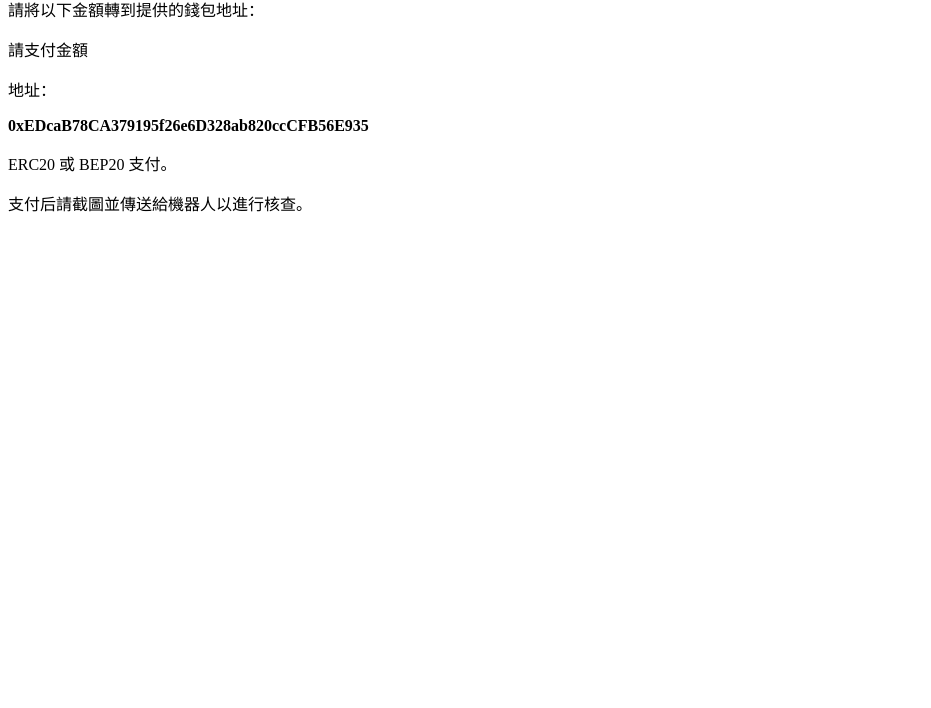
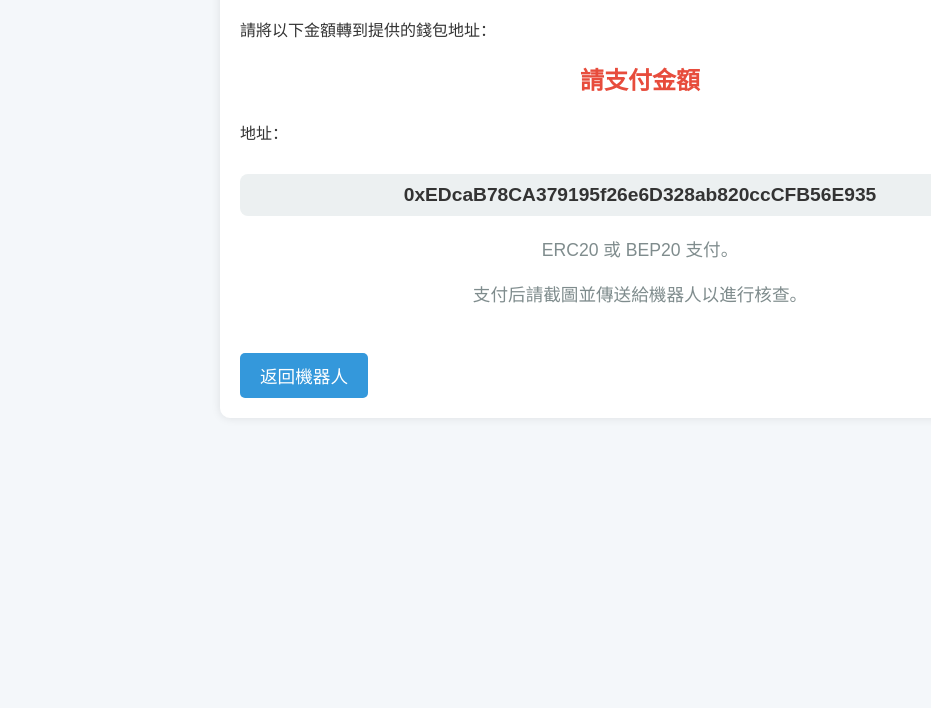
Before and after one commit to smileoh4h4/payment, a plain HTML site: page payment_page.html in a window 1280 px wide. Shown: the part 92-800 px from the top of the page, without its empty margins (0-931 px from the left). Drawn offline with Linux system fonts and the light colour scheme.

Commit message:
payment_page.html

```diff
--- a/payment_page.html
+++ b/payment_page.html
@@ -4,22 +4,106 @@
     <meta charset="UTF-8">
     <meta name="viewport" content="width=device-width, initial-scale=1.0">
     <title>支付頁面</title>
+    <style>
+        /* 基本頁面設置 */
+        body {
+            font-family: Arial, sans-serif;
+            background-color: #f4f7fa;
+            color: #333;
+            margin: 0;
+            padding: 0;
+        }
+
+        /* 設置頁面內容區域 */
+        .container {
+            width: 80%;
+            max-width: 800px;
+            margin: 0 auto;
+            padding: 20px;
+            background-color: #fff;
+            box-shadow: 0 0 10px rgba(0, 0, 0, 0.1);
+            border-radius: 10px;
+        }
+
+        /* 標題樣式 */
+        h1 {
+            color: #2c3e50;
+            text-align: center;
+        }
+
+        /* 設置金額顯示區域 */
+        .amount {
+            font-size: 1.5em;
+            font-weight: bold;
+            color: #e74c3c;
+            margin-top: 20px;
+            text-align: center;
+        }
+
+        /* 設置錢包地址區域 */
+        .wallet {
+            font-size: 1.2em;
+            margin-top: 30px;
+            text-align: center;
+            padding: 10px;
+            background-color: #ecf0f1;
+            border-radius: 8px;
+            word-wrap: break-word;
+        }
+
+        /* 設置支付提示 */
+        .note {
+            font-size: 1.1em;
+            margin-top: 20px;
+            color: #7f8c8d;
+            text-align: center;
+        }
+
+        /* 設置底部 */
+        .footer {
+            margin-top: 40px;
+            text-align: center;
+            font-size: 1em;
+            color: #95a5a6;
+        }
+
+        /* 按鈕樣式 */
+        .btn {
+            display: inline-block;
+            padding: 10px 20px;
+            margin-top: 30px;
+            background-color: #3498db;
+            color: #fff;
+            text-decoration: none;
+            border-radius: 5px;
+            font-size: 1.1em;
+            transition: background-color 0.3s;
+        }
+
+        .btn:hover {
+            background-color: #2980b9;
+        }
+    </style>
 </head>
 <body>
-    <h1>支付頁面</h1>
+    <div class="container">
+        <h1>支付頁面</h1>
 
-    <p>請將以下金額轉到提供的錢包地址：</p>
+        <p>請將以下金額轉到提供的錢包地址：</p>
 
-    <!-- 顯示支付金額的地方 -->
-    <p id="paymentAmount">請支付金額</p>
+        <!-- 顯示支付金額的地方 -->
+        <p class="amount" id="paymentAmount">請支付金額</p>
 
-    <p>地址：</p>
-    <!-- 顯示隨機選擇的錢包地址 -->
-    <p id="walletAddress"><strong>您的錢包地址將顯示在此</strong></p>
+        <p>地址：</p>
+        <!-- 顯示隨機選擇的錢包地址 -->
+        <p class="wallet" id="walletAddress"><strong>您的錢包地址將顯示在此</strong></p>
 
-    <p>ERC20 或 BEP20 支付。</p>
+        <p class="note">ERC20 或 BEP20 支付。</p>
 
-    <p>支付后請截圖並傳送給機器人以進行核查。</p>
+        <p class="note">支付后請截圖並傳送給機器人以進行核查。</p>
+
+        <a href="#" class="btn">返回機器人</a>
+    </div>
 
     <script>
         // 定義錢包地址（每個地址都可以用於 ERC20 或 BEP20 支付）
```
